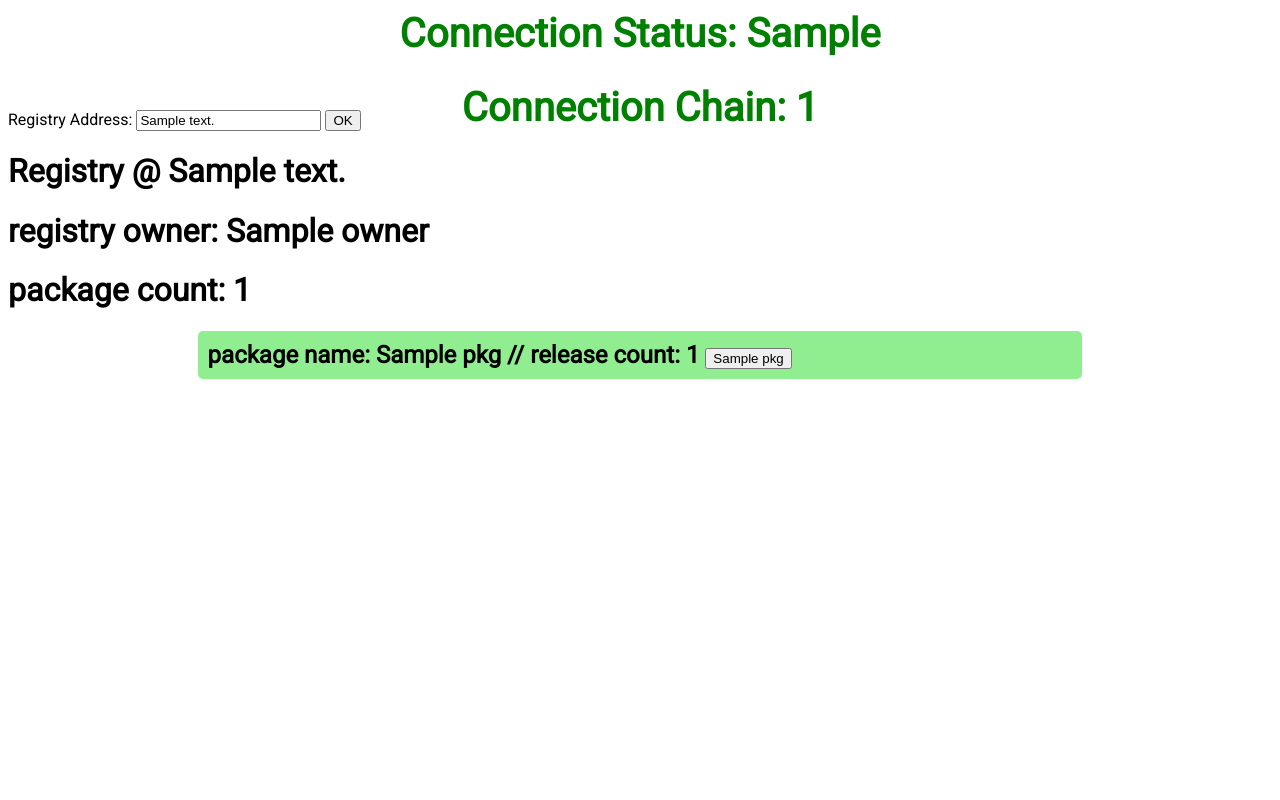
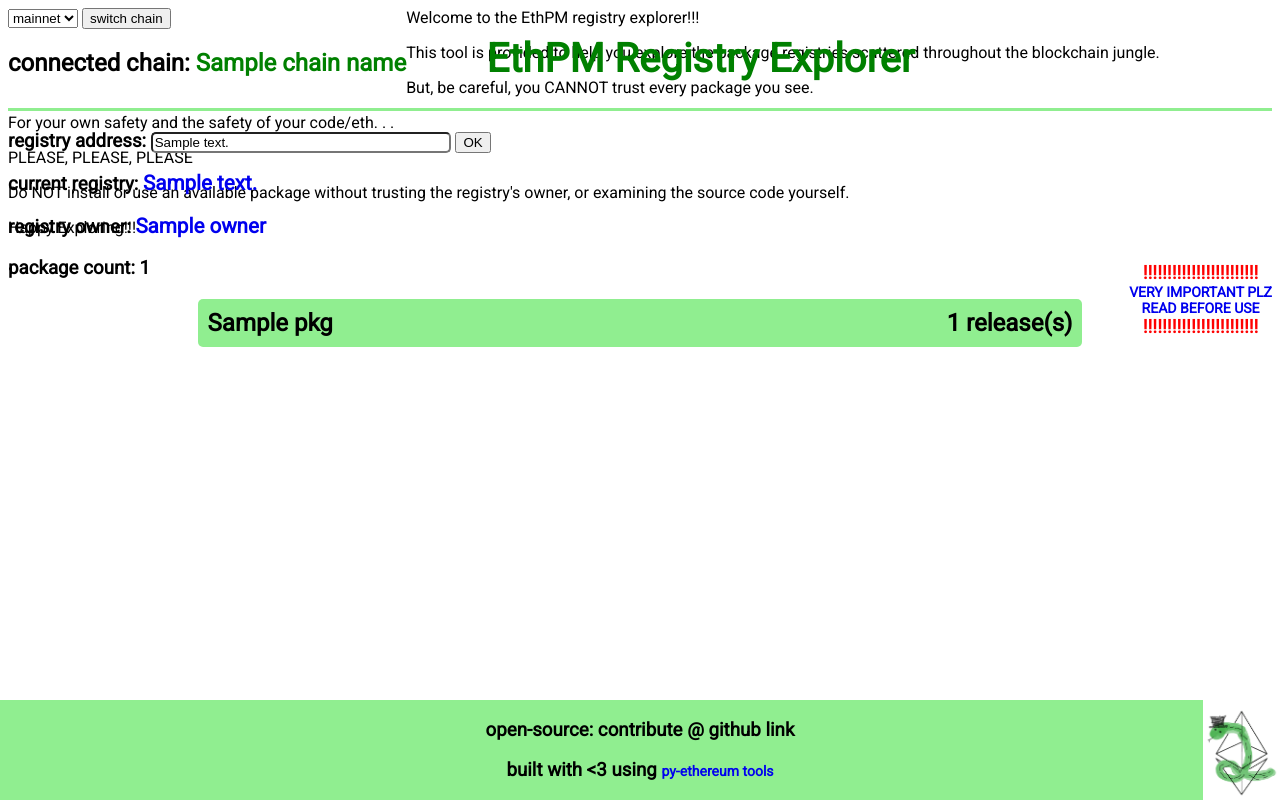
Before and after one commit to njgheorghita/ethpm-explorer, a Django app: template registry/templates/registry/index.html in a window 1280 px wide. Run offline with Django 3.2, Linux system fonts and the light colour scheme; the template is opened without the code that fills it: most values are stand-ins (such as "Sample title", 1, 10 or a date in 2020); some libraries are stand-ins or nearby versions.

Commit message:
Refactor and clean front end

```diff
--- a/registry/static/registry/style.css
+++ b/registry/static/registry/style.css
@@ -4,11 +4,17 @@
 	font-family: 'Roboto', sans-serif;
 }
 
-.name {
+.package_name {
 	background: lightgreen;
 	border-radius: 5px;
 	vertical-align: middle;
 	padding: 10px;
+}
+
+.version > li {
+	list-style: none;
+	border-bottom: 1px solid lightgrey;
+	margin: 5px;
 }
 
 .links > * {
@@ -20,20 +26,33 @@
 }
 
 #container {
+	color: black;
 	position: fixed;
 	bottom: 0;
+	left: 0;
 	width: 100%;
-    height: 183px;
-	background: white;
-	margin-left: -8px;
+    height: 100px;
+	background: lightgreen;
+    text-align: center;
+}
 
-    text-align: justify;
-    -ms-text-justify: distribute-all-lines;
-    text-justify: distribute-all-lines;
+.version_list {
+	margin: 5px;
+	font-weight: lighter;
+}
+
+#warning_modal {
+	float:right;
+	text-align: center;
+	margin-top: -10px;
 }
 
 a img {
 	max-height: 25px;
+}
+
+.address {
+	font-size: 1.1em;
 }
 
 img:hover {
@@ -82,22 +101,25 @@
 	float: right;
 }
 
+#connection_info {
+	float: left;
+	color: black;
+}
+
 header {
-	text-align: center;
 	width: 100%;
 	height: 100px;
     background-size: auto 100%;
 	background: white;
+	border-bottom: 3px solid lightgreen;
+	margin-bottom: 5px;
 }
 
 header h1 {
-	margin-top: 10px;
+	position: absolute;
+	left: 38%;
 	font-size: 2.5em;
 	color: green;
-}
-
-header h3 {
-	margin-top: -10px;
 }
 
 a {
--- a/registry/templates/registry/index.html
+++ b/registry/templates/registry/index.html
@@ -1,11 +1,9 @@
 {% load static %}
-<header>
-	<h1>Connection Status: {{ connection_info }}</h1>
-	<h1>Connection Chain: {{ chain_id }}</h1>
-</header>
-
 <link rel="stylesheet" type="text/css" href="{% static 'registry/style.css' %}" />
 <script src="http://ajax.googleapis.com/ajax/libs/jquery/1.8.3/jquery.min.js"></script>
+<!-- jQuery Modal -->
+<script src="https://cdnjs.cloudflare.com/ajax/libs/jquery-modal/0.9.1/jquery.modal.min.js"></script>
+<link rel="stylesheet" href="https://cdnjs.cloudflare.com/ajax/libs/jquery-modal/0.9.1/jquery.modal.min.css" />
 <link href="https://fonts.googleapis.com/css?family=Roboto" rel="stylesheet">
 
 <script type="text/javascript">
@@ -17,18 +15,18 @@
 	   $(document).ajaxComplete(function(){
 		     $("#wait").css("display", "none");
 	   });
-       $(".package_name").on('click', function(){
-		   var package_name = $(this).val();
+	   $(".package_name").on('click', function(event){
+		   var package_name = event.target.id;
 		   if ($(".version#"+package_name).is(":visible")){
 				$(".version#"+package_name).hide();
 		   } else {
-
 				$.ajax({
 					 type:"POST",
 					 url:"/get_package_data/",
 					 data: {
 							'csrfmiddlewaretoken': '{{ csrf_token }}',
 							'registry_address': '{{ active_registry.address }}',
+							'chain_id': '{{ chain_id }}',
 							'package_name': package_name,
 							},
 					 success: function(data) {
@@ -40,33 +38,107 @@
 				return false;
 			}
        });
-
  });
 </script>
+<header>
+	<div id="connection_info">
+		<form action="" method="post">
+			{% csrf_token %}
+			<select name="chain_id" id="chain_id">
+			  <option value="1">mainnet</option>
+			  <option value="3">ropsten</option>
+			  <option value="4">rinkeby</option>
+			  <option value="42">kovan</option>
+			</select>
+			<input type="submit" value="switch chain">
+		</form>
+		<div class='chain_selector'>
+			{% if connection_info %}
+				<h2>connected chain: <span style="color:green;">{{ chain_name }}</span></h2>
+			{% else %}
+				<h2>connected chain: <span style="color:red;">{{ chain_name }}</span></h2>
+			{% endif %}
+		</div>
+	</div>
+	<h1>
+		EthPM Registry Explorer
+	</h1>
+	<!-- Modal HTML embedded directly into document -->
+	<div id="ex1" class="modal">
+		<p> Welcome to the EthPM registry explorer!!! </p>
+		<p> This tool is provided to help you explore the package registries scattered throughout the blockchain jungle.</p>
+		<p> But, be careful, you CANNOT trust every package you see. </p>
+		<p> For your own safety and the safety of your code/eth. . . </p>
+		<p> PLEASE, PLEASE, PLEASE </p>
+		<p> Do NOT install or use an available package without trusting the registry's owner, or examining the source code yourself.</p>
+		<p> Happy Exploring!!!</p>
+	</div>
+	<!-- Link to open the modal -->
+	<div id="warning_modal">
+		<h3>
+			<span style='color:red;'>!!!!!!!!!!!!!!!!!!!!!!!!</span>
+				<br>
+			<a href="#ex1" rel="modal:open">
+				VERY IMPORTANT PLZ
+				<br>
+				READ BEFORE USE
+				<br>
+			</a>
+			<span style='color:red;'>!!!!!!!!!!!!!!!!!!!!!!!!</span>
+		</h3>
+	</div>
+</header>
 
-<form action="/" method="post">
-	{% csrf_token %}
-    <label for="registry_addr">Registry Address: </label>
-    <input id="registry_addr" type="text" name="registry_addr" value="{{ registry_address }}">
-    <input type="submit" value="OK">
-</form>
-<h1> Registry @ {{ active_registry.address }} </h1>
-<h1> registry owner: {{ active_registry.owner }} </h1>
-<h1> package count: {{ active_registry.package_count }} </h1>
+
+<h3>
+	<form action="/" method="post">
+		{% csrf_token %}
+		<label for="registry_addr">registry address: </label>
+		<input id="registry_addr" style="width:300px;border-radius:5px;" type="text" name="registry_addr" value="{{ registry_address }}">
+		<input name="chain_id" value="{{chain_id}}" type="hidden">
+		<input type="submit" value="OK">
+	</form>
+</h3>
+{% if active_registry %}
+	<h3> current registry: <a href="{{ active_registry.registry_link }}" class="address" target="_blank">{{ active_registry.address }}</a></h3>
+	<h3>
+		registry owner:
+		{% if active_registry.owner_link %}
+		<a href="{{ active_registry.owner_link }}" target="_blank" class="address">
+			{{ active_registry.owner }}
+		</a>
+		{% else %}
+			<a class="address"> {{ active_registry.owner }} </a>
+		{% endif %}
+	</h3>
+	{% if active_registry.owner_link %}
+		<h3> package count: {{ active_registry.package_count }} </h3>
+	{% endif %}
+{% else %}
+	<h3> please enter a valid registry address </h3>
+{% endif %}
 <div id="wait" style="display:none;width:69px;height:89px;background:black;color:white;border:1px solid black;position:absolute;top:50%;left:50%;padding:2px;">doing things</div>
 <div class="packages">
 	{% if active_registry %}
 		{% for pkg in active_registry.packages %}
 		{% csrf_token %}
-		<h2 class="name" id="{{pkg.name}}">
-			package name: {{ pkg.name }} // release count: {{pkg.release_count}}
-			<input class="package_name" type="button" value='{{pkg.name}}'>
+		<h2 class="package_name" id="{{pkg.name}}">
+			<span>{{ pkg.name }}</span>
+			<span style="float: right;">{{pkg.release_count}} release(s)</span>
 		</h2>
 		<h2 class="version" id="{{pkg.name}}">
 			This is version data:
 		</h2>
 		{% endfor %}
-	{% else %}
-		<h3> please enter a valid registry address </h3>
 	{% endif %}
 </div>
+
+<div id="container">
+	<h3>
+		open-source: contribute @ github link
+	</h3>
+	<h3>
+	built with <3 using <a href="http://python.ethereum.org" target="_blank">py-ethereum tools</a>
+	</h3>
+	<img src="{% static 'registry/images/snek.png' %}" class="snek snek2"/>
+</div>
--- a/registry/templates/registry/package_data.html
+++ /dev/null
@@ -1 +0,0 @@
-<h1> this is package data </h1>
--- /dev/null
+++ b/requirements.txt
@@ -0,0 +1,4 @@
+django==2.1.4
+eth-utils==1.4.0
+ethpm==0.1.4a8
+git+git://github.com/ethereum/web3.py@pm-api#egg=web3.py
```
Also changed, not shown: registry/constants.py (added, +19 -0 lines), registry/models.py (+64 -20 lines), registry/views.py (+79 -37 lines), registry/static/registry/images/snek.png (added).
